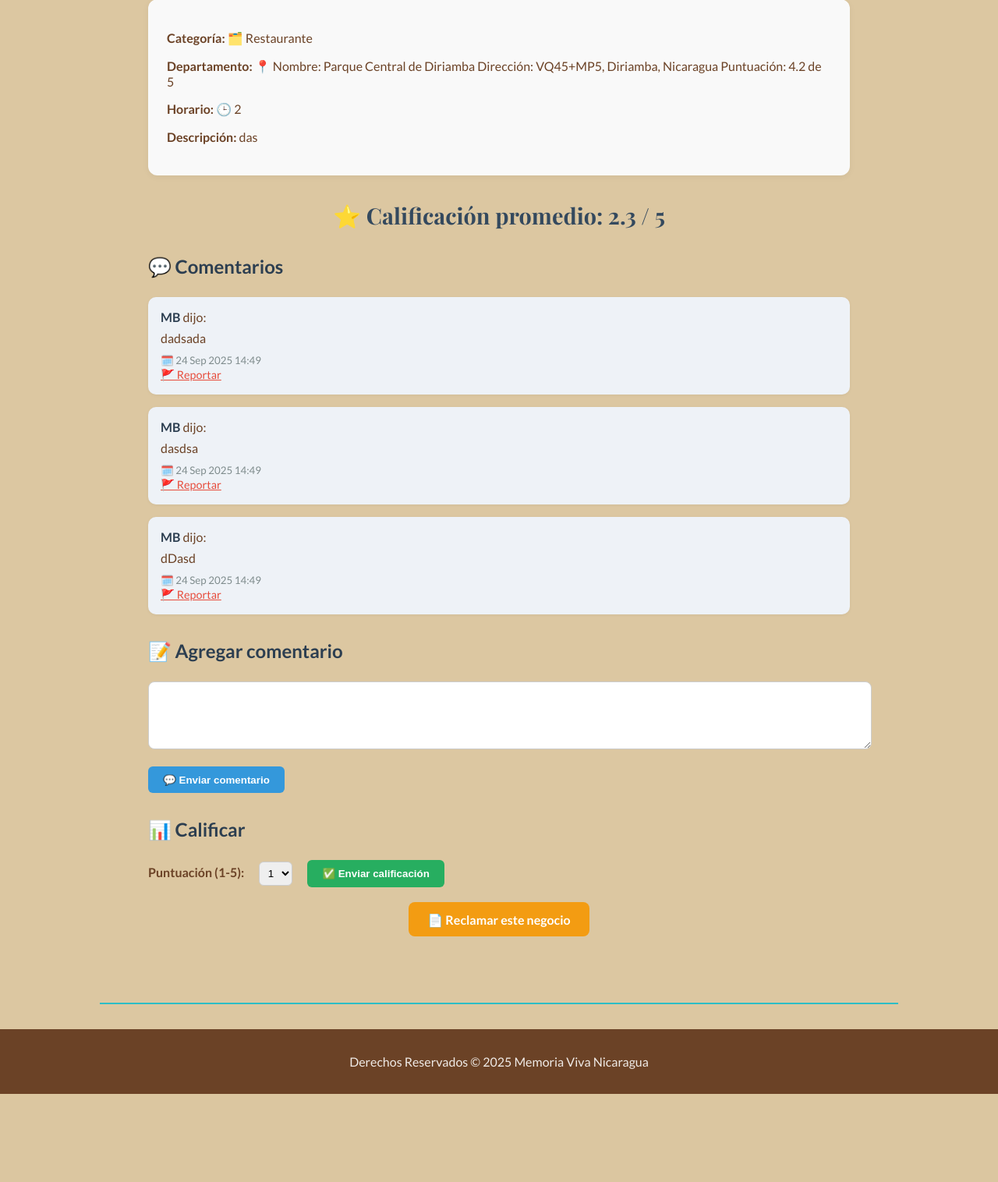
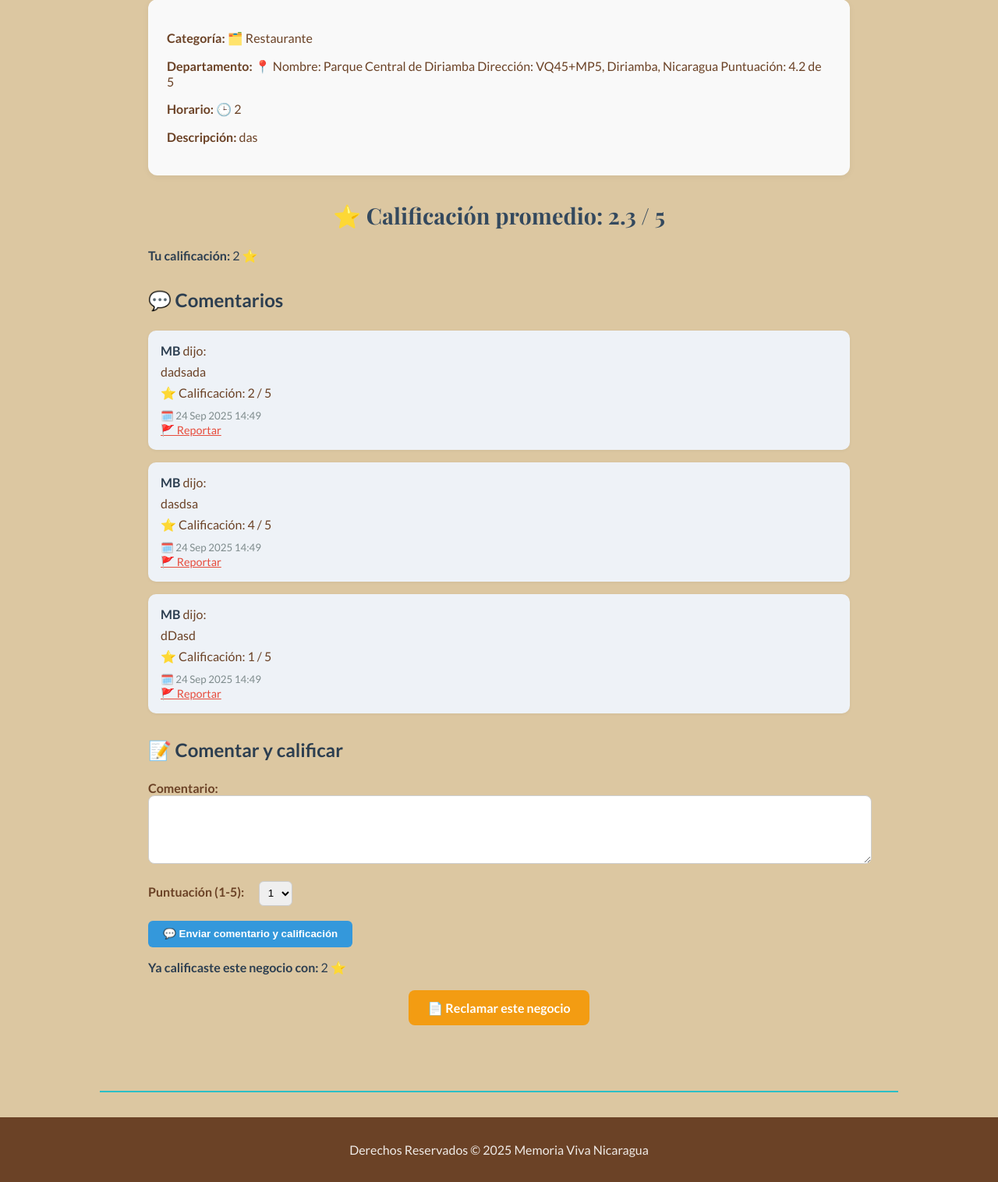
Before and after one commit to RogerEhq/memoria-viva-nicaragua, a Django app: page /local/1/ in a window 1280 px wide. Shown: the part 478-1994 px from the top of the page at 78% size. Before the commit the page ends 1881 px from the top, so only its background shows below. Run offline with Django 5.2, Linux system fonts and the light colour scheme; a user stored in the database is signed in; data comes from the database, SQL or seed files in the repository; both versions use the stored data as it was after the commit; some libraries are stand-ins or nearby versions.

Commit message:
Correcion de calificacion

```diff
--- a/locales/models.py
+++ b/locales/models.py
@@ -1,8 +1,5 @@
 from django.db import models
 from django.contrib.auth.models import User
-
-# Modelos existentes...
-
 
 class Relato(models.Model):
     STATUS_CHOICES = (
@@ -39,9 +36,6 @@ class Negocio(models.Model):
     def __str__(self):
         return self.name
 
-    def __str__(self):
-        return self.name
-
 class SugerenciaNegocio(models.Model):
     STATUS_CHOICES = (
         ('pending', 'Pendiente'),
@@ -58,16 +52,14 @@ class SugerenciaNegocio(models.Model):
     def __str__(self):
         return self.nombre_negocio
 
-# 📚 Nuevo modelo para la "Biblioteca" de Recetas
 class Receta(models.Model):
     STATUS_CHOICES = (
         ('pending', 'Pendiente'),
         ('approved', 'Aprobada'),
         ('rejected', 'Rechazada'),
     )
-
     titulo = models.CharField(max_length=200)
-    descripcion = models.TextField()  # Combina descripcion_corta y descripcion
+    descripcion = models.TextField()
     ingredientes = models.TextField()
     pasos = models.TextField()
     imagen = models.ImageField(upload_to='recetas/', blank=True, null=True)
@@ -78,8 +70,6 @@ class Receta(models.Model):
     def __str__(self):
         return self.titulo
 
-
-# 📚 Nuevo modelo para la "Biblioteca" de Saberes Populares
 class SaberPopular(models.Model):
     CATEGORIES = (
         ('dicho', 'Dicho'),
@@ -104,7 +94,6 @@ class PerfilUsuario(models.Model):
     telefono = models.CharField(max_length=20, blank=True)
     ubicacion = models.CharField(max_length=100, blank=True)
 
-    # Nuevo campo
     RANGOS = [
         ('visitante', 'Visitante'),
         ('colaborador', 'Colaborador'),
@@ -125,6 +114,7 @@ class Comentario(models.Model):
 class Calificacion(models.Model):
     negocio = models.ForeignKey(Negocio, on_delete=models.CASCADE)
     usuario = models.ForeignKey(User, on_delete=models.CASCADE)
+    comentario = models.OneToOneField(Comentario, on_delete=models.CASCADE, null=True, blank=True)
     puntuacion = models.IntegerField(choices=[(i, i) for i in range(1, 6)])
 
 class ReclamoNegocio(models.Model):
--- a/locales/templates/locales/detalle_negocio.html
+++ b/locales/templates/locales/detalle_negocio.html
@@ -18,6 +18,9 @@
 
     <div style="margin-bottom: 2rem;">
       <h2 style="font-size: 1.8rem; color: #34495e;">⭐ Calificación promedio: {{ promedio }} / 5</h2>
+      {% if user_calificacion %}
+        <p style="color: #2c3e50;"><strong>Tu calificación:</strong> {{ user_calificacion.puntuacion }} ⭐</p>
+      {% endif %}
     </div>
 
     <div style="margin-bottom: 2rem;">
@@ -26,6 +29,11 @@
         <div style="margin-top: 1rem; padding: 1rem; background-color: #eef2f7; border-radius: 10px; box-shadow: 0 1px 4px rgba(0,0,0,0.05);">
           <strong style="color: #2c3e50;">{{ comentario.usuario.username }}</strong> dijo:
           <p style="margin: 0.5rem 0;">{{ comentario.texto }}</p>
+          {% if comentario.puntuacion_usuario %}
+            <p style="margin: 0.5rem 0;">⭐ Calificación: {{ comentario.puntuacion_usuario }} / 5</p>
+          {% else %}
+            <p style="margin: 0.5rem 0; color: #7f8c8d;">Calificación: No ha calificado</p>
+          {% endif %}
           <small style="color: #7f8c8d;">🗓️ {{ comentario.fecha|date:"d M Y H:i" }}</small><br>
           {% if user.is_authenticated %}
             <a href="{% url 'reportar_comentario' comentario.id %}" style="color: #e74c3c; font-size: 0.9rem;">🚩 Reportar</a>
@@ -38,26 +46,25 @@
 
     {% if user.is_authenticated %}
       <div style="margin-bottom: 2rem;">
-        <h3 style="font-size: 1.5rem; color: #2c3e50;">📝 Agregar comentario</h3>
-        <form method="post" action="{% url 'agregar_comentario' negocio.id %}" style="margin-top: 1rem;">
+        <h3 style="font-size: 1.5rem; color: #2c3e50;">📝 Comentar y calificar</h3>
+        <form method="post" action="{% url 'comentar_y_calificar' negocio.id %}" style="margin-top: 1rem;">
           {% csrf_token %}
+          <label for="texto" style="font-weight: bold;">Comentario:</label><br>
           <textarea name="texto" rows="4" cols="60" required style="width: 100%; padding: 0.8rem; border-radius: 8px; border: 1px solid #ccc;"></textarea><br><br>
-          <button type="submit" style="padding: 0.6rem 1.2rem; background-color: #3498db; color: white; border: none; border-radius: 6px; font-weight: bold;">💬 Enviar comentario</button>
-        </form>
-      </div>
 
-      <div style="margin-bottom: 2rem;">
-        <h3 style="font-size: 1.5rem; color: #2c3e50;">📊 Calificar</h3>
-        <form method="post" action="{% url 'agregar_calificacion' negocio.id %}" style="margin-top: 1rem;">
-          {% csrf_token %}
           <label for="puntuacion" style="font-weight: bold;">Puntuación (1-5):</label>
           <select name="puntuacion" required style="margin-left: 1rem; padding: 0.4rem; border-radius: 6px; border: 1px solid #ccc;">
             {% for i in "12345" %}
               <option value="{{ i }}">{{ i }}</option>
             {% endfor %}
-          </select>
-          <button type="submit" style="margin-left: 1rem; padding: 0.6rem 1.2rem; background-color: #27ae60; color: white; border: none; border-radius: 6px; font-weight: bold;">✅ Enviar calificación</button>
+          </select><br><br>
+
+          <button type="submit" style="padding: 0.6rem 1.2rem; background-color: #3498db; color: white; border: none; border-radius: 6px; font-weight: bold;">💬 Enviar comentario y calificación</button>
         </form>
+
+        {% if user_calificacion %}
+          <p style="margin-top: 1rem; color: #2c3e50;"><strong>Ya calificaste este negocio con:</strong> {{ user_calificacion.puntuacion }} ⭐</p>
+        {% endif %}
       </div>
 
       <div style="text-align: center; margin-top: 2rem;">
--- a/locales/urls.py
+++ b/locales/urls.py
@@ -37,11 +37,12 @@ urlpatterns = [
 
     path('negocios/', locales_views.lista_negocios, name='lista_negocios'),
 
-
-    path('local/<int:negocio_id>/comentario/', locales_views.detalle_negocio, name='agregar_comentario'),
-    path('local/<int:negocio_id>/calificacion/', locales_views.detalle_negocio, name='agregar_calificacion'),
+    path('local/<int:negocio_id>/comentario/', locales_views.agregar_comentario, name='agregar_comentario'),
+    path('local/<int:negocio_id>/calificacion/', locales_views.agregar_calificacion, name='agregar_calificacion'),
 
     path('comentario/<int:comentario_id>/reportar/', locales_views.reportar_comentario, name='reportar_comentario'),
+    path('local/<int:negocio_id>/comentar-y-calificar/', locales_views.comentar_y_calificar, name='comentar_y_calificar'),
+
 
 
 ]
--- a/locales/views.py
+++ b/locales/views.py
@@ -254,15 +254,28 @@ def reclamar_negocio(request):
 
 def detalle_negocio(request, negocio_id):
     negocio = get_object_or_404(Negocio, id=negocio_id)
-    comentarios = Comentario.objects.filter(negocio=negocio)
+
+    comentarios = Comentario.objects.filter(negocio=negocio).select_related('usuario')
+    for comentario in comentarios:
+        calificacion = Calificacion.objects.filter(comentario=comentario).first()
+        comentario.puntuacion_usuario = calificacion.puntuacion if calificacion else None
+
     calificaciones = Calificacion.objects.filter(negocio=negocio)
     promedio = calificaciones.aggregate(promedio=Avg('puntuacion'))['promedio'] or 0
+
+    user_calificacion = None
+    if request.user.is_authenticated:
+        user_calificacion = Calificacion.objects.filter(negocio=negocio, usuario=request.user).first()
+
     return render(request, 'locales/detalle_negocio.html', {
         'negocio': negocio,
         'comentarios': comentarios,
         'calificaciones': calificaciones,
         'promedio': round(promedio, 1),
+        'user_calificacion': user_calificacion,
     })
+
+
 
 def lista_negocios(request):
     departamento = request.GET.get('departamento')
@@ -293,3 +306,58 @@ def reportar_comentario(request, comentario_id):
 
 def juego_view(request):
     return render(request, 'locales/juego.html')
+
+@login_required
+def agregar_comentario(request, negocio_id):
+    negocio = get_object_or_404(Negocio, id=negocio_id)
+    if request.method == 'POST':
+        texto = request.POST.get('texto')
+        if texto:
+            Comentario.objects.create(
+                negocio=negocio,
+                usuario=request.user,
+                texto=texto
+            )
+            messages.success(request, "Comentario enviado correctamente.")
+    return redirect('detalle_negocio', negocio_id=negocio.id)
+
+@login_required
+def agregar_calificacion(request, negocio_id):
+    negocio = get_object_or_404(Negocio, id=negocio_id)
+    if request.method == 'POST':
+        puntuacion = request.POST.get('puntuacion')
+        if puntuacion:
+            Calificacion.objects.create(
+                negocio=negocio,
+                usuario=request.user,
+                puntuacion=int(puntuacion)
+            )
+            messages.success(request, "Calificación registrada correctamente.")
+    return redirect('detalle_negocio', negocio_id=negocio.id)
+
+def juego_view(request):
+    return render(request, 'locales/juego.html')
+
+@login_required
+def comentar_y_calificar(request, negocio_id):
+    negocio = get_object_or_404(Negocio, id=negocio_id)
+    if request.method == 'POST':
+        texto = request.POST.get('texto')
+        puntuacion = request.POST.get('puntuacion')
+
+        if texto and puntuacion:
+            comentario = Comentario.objects.create(
+                negocio=negocio,
+                usuario=request.user,
+                texto=texto
+            )
+            Calificacion.objects.create(
+                negocio=negocio,
+                usuario=request.user,
+                comentario=comentario,
+                puntuacion=int(puntuacion)
+            )
+            messages.success(request, "Tu comentario y calificación fueron enviados.")
+        else:
+            messages.error(request, "Debes completar ambos campos.")
+    return redirect('detalle_negocio', negocio_id=negocio.id)
```
Also changed, not shown: db.sqlite3, locales/migrations/0006_calificacion_comentario.py (added).
